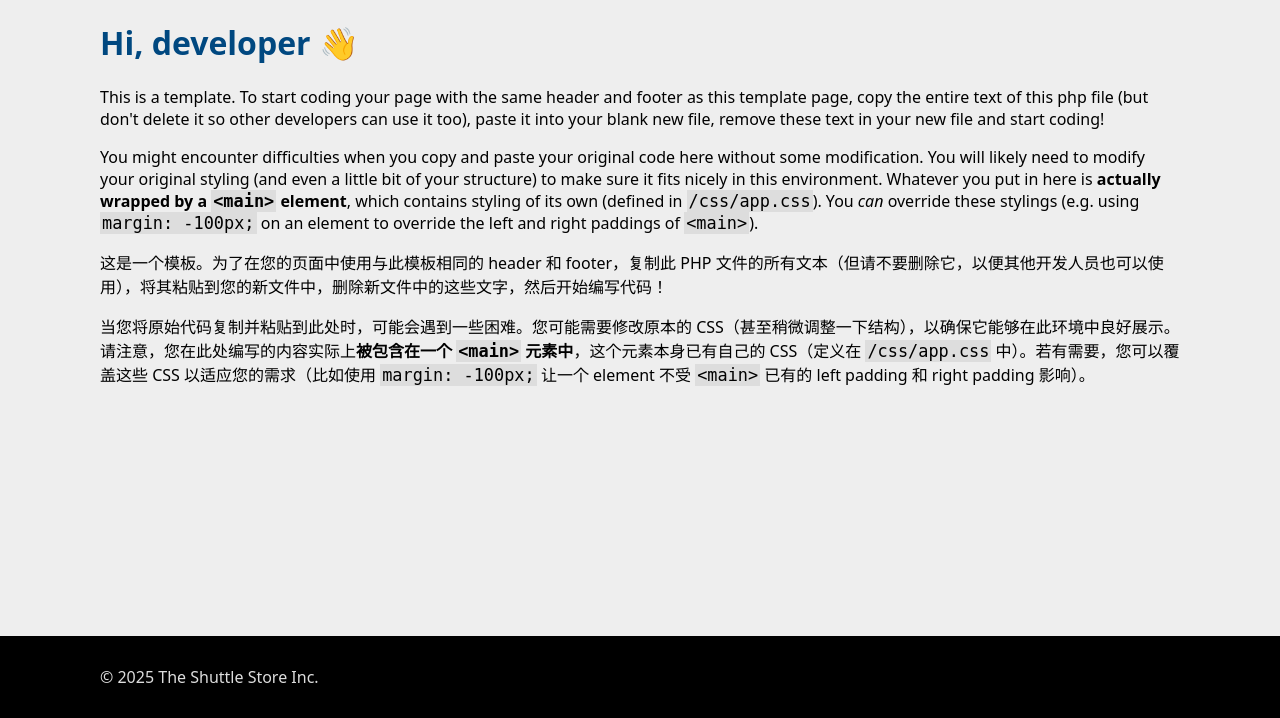
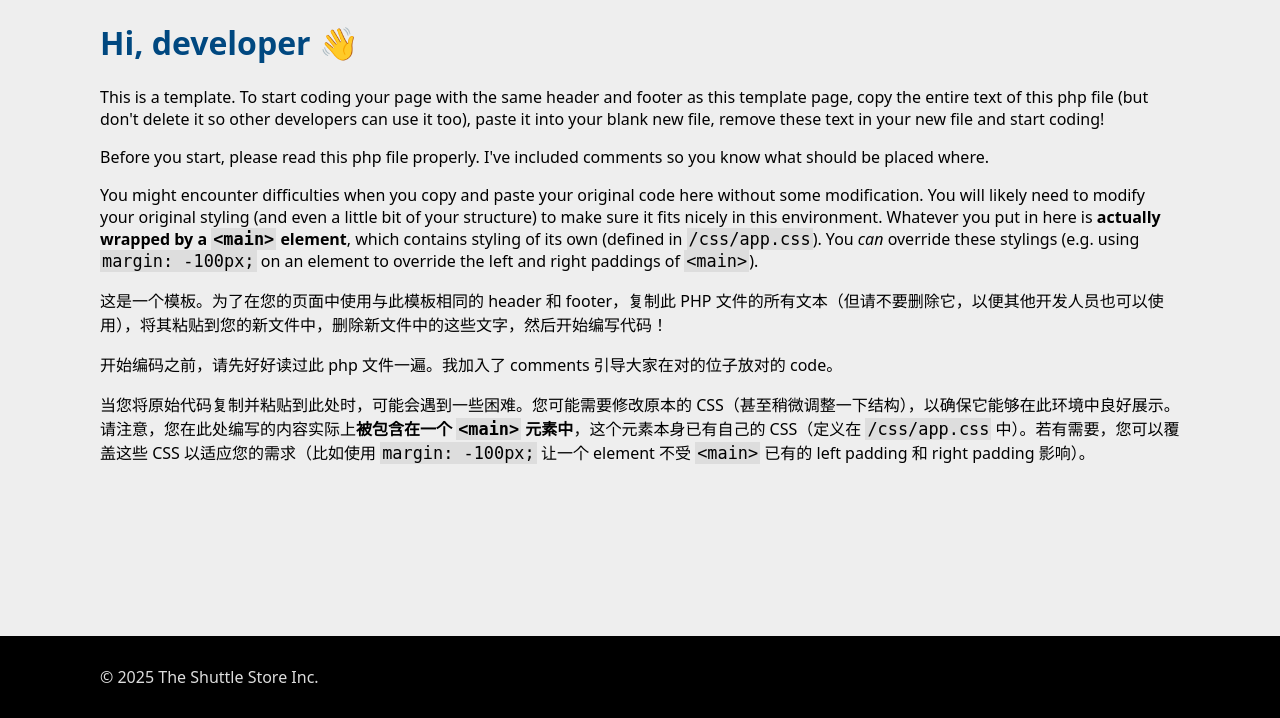
Before and after one commit to muliang0711/web_based_assignment, a PHP site: page /pages/template/template.php in a window 1280 px wide. Shown: the part 82-800 px from the top of the page. Run offline with PHP 8.4, Linux system fonts and the light colour scheme.

Commit message:
Edit template text

```diff
--- a/pages/template/template.php
+++ b/pages/template/template.php
@@ -21,8 +21,10 @@ include '../../_head.php';
 
 <h1>Hi, developer 👋</h1>
 <p>This is a template. To start coding your page with the same header and footer as this template page, copy the entire text of this php file (but don't delete it so other developers can use it too), paste it into your blank new file, remove these text in your new file and start coding!</p>
+<p>Before you start, please read this php file properly. I've included comments so you know what should be placed where.</p>
 <p>You might encounter difficulties when you copy and paste your original code here without some modification. You will likely need to modify your original styling (and even a little bit of your structure) to make sure it fits nicely in this environment. Whatever you put in here is <b>actually wrapped by a <code>&lt;main&gt;</code> element</b>, which contains styling of its own (defined in <code>/css/app.css</code>). You <i>can</i> override these stylings (e.g. using <code>margin: -100px;</code> on an element to override the left and right paddings of <code>&lt;main&gt;</code>).</i></p>
 <p>这是一个模板。为了在您的页面中使用与此模板相同的 header 和 footer，复制此 PHP 文件的所有文本（但请不要删除它，以便其他开发人员也可以使用），将其粘贴到您的新文件中，删除新文件中的这些文字，然后开始编写代码！</p>
+<p>开始编码之前，请先好好读过此 php 文件一遍。我加入了 comments 引导大家在对的位子放对的 code。</p>
 <p>当您将原始代码复制并粘贴到此处时，可能会遇到一些困难。您可能需要修改原本的 CSS（甚至稍微调整一下结构），以确保它能够在此环境中良好展示。请注意，您在此处编写的内容实际上<b>被包含在一个 <code>&lt;main&gt;</code> 元素中</b>，这个元素本身已有自己的 CSS（定义在 <code>/css/app.css</code> 中）。若有需要，您可以覆盖这些 CSS 以适应您的需求（比如使用 <code>margin: -100px;</code> 让一个 element 不受 <code>&lt;main&gt;</code> 已有的 left padding 和 right padding 影响）。</p>
 
 <!-- Your main content ends here -->
```
